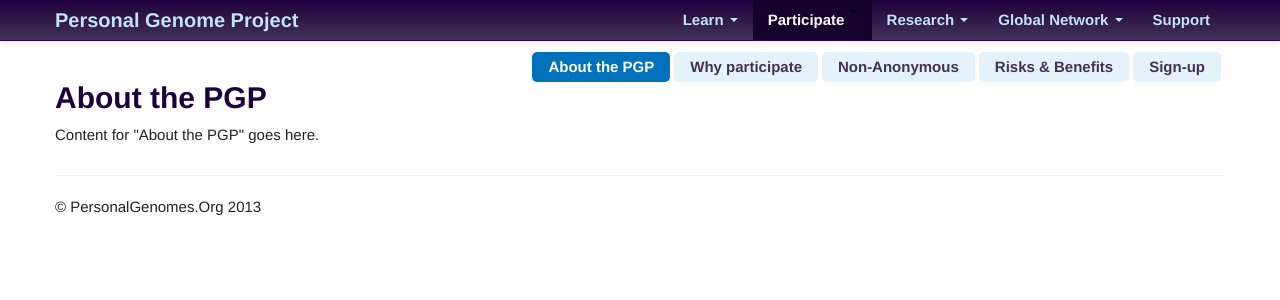
After one commit to geochurch/www_personalgenomes_org, a Django app: page /pgp in a window 1280 px wide. The commit adds this page. Shown: the top 300 px of the page. Run offline with Django 3.2, Linux system fonts and the light colour scheme; some libraries are stand-ins or nearby versions.

Commit message:
Add menu_participate template and 'pgp' page

```diff
--- a/templates/www_personalgenomes_org/index.html
+++ b/templates/www_personalgenomes_org/index.html
@@ -67,7 +67,6 @@
 
 	  <ul class="nav pull-right">
 
-
 	    {% block navbar_learn %}
             <li class="dropdown">
               <a href="#" class="dropdown-toggle" data-toggle="dropdown">Learn <b class="caret"></b></a>
@@ -89,13 +88,11 @@
             <li class="dropdown">
               <a href="#" class="dropdown-toggle" data-toggle="dropdown">Participate <b class="caret"></b></a>
               <ul class="dropdown-menu">
-		<li><a href="/whyparticipate">Why Participate?</a></li>
-		<li><a href="/participate">Participation Overview</a></li>
-		<li><a href="/howitworks">Protocols Summary</a></li>
-		<li><a href="/considerations">Considerations</a></li>
-		<li><a href="/consent">Documents</a></li>
-		<li><a href="/medicalcenters">Medical Centers</a></li>
-		<li><a href="/signup">Sign Up</a><li>
+		<li><a href="{% url 'pgp' %}">About the PGP</a></li>
+		<li><a href="#">Why participate</a></li>
+		<li><a href="#">Non-Anonymous</a></li>
+		<li><a href="#">Risks & Benefits</a></li>
+		<li><a href="#">Sign-up</a></li>
 		<li class="divider"></li>
 		<li><a href="https://my.personalgenomes.org/login"><i class="icon-external-link-sign"></i> Participant Log In</a></li>
               </ul>
--- /dev/null
+++ b/templates/www_personalgenomes_org/menu_participate.html
@@ -0,0 +1,15 @@
+{% extends "www_personalgenomes_org/index.html" %}
+
+{% block navbar_participate %}
+<li class="active"><a href="#">Participate <b class="caret"></b></a></li>
+{% endblock navbar_participate %}
+
+{% block navpills %}
+<ul class="nav nav-pills pull-right" style="margin-top:-20px;" >
+  <li><a href="{% url 'pgp' %}">About the PGP</a></li>
+  <li><a href="#">Why participate</a></li>
+  <li><a href="#">Non-Anonymous</a></li>
+  <li><a href="#">Risks & Benefits</a></li>
+  <li><a href="#">Sign-up</a></li>
+</ul>
+{% endblock navpills %}
--- /dev/null
+++ b/templates/www_personalgenomes_org/pgp.html
@@ -0,0 +1,9 @@
+{% extends "www_personalgenomes_org/menu_participate.html" %}
+
+{% block main %}
+
+<h2>About the PGP</h2>
+
+<p>Content for "About the PGP" goes here.</p>
+
+{% endblock main %}
--- a/www_personalgenomes_org/urls.py
+++ b/www_personalgenomes_org/urls.py
@@ -49,8 +49,14 @@ urlpatterns = patterns(
         TemplateView.as_view(template_name='www_personalgenomes_org/publications.html'),
         name='publications'),
 
+    # Participate pages
+    url(r'^pgp/?$',
+        TemplateView.as_view(template_name='www_personalgenomes_org/pgp.html'),
+        name='pgp'),
+
     # Redirects
     url(r'^international.html/?$', ReverseRedirectView.as_view(url='network')),
     url(r'^about.html/?$', ReverseRedirectView.as_view(url='about-us')),
     url(r'^people.html/?$', ReverseRedirectView.as_view(url='about-us')),
+    url(r'^project.html/?$', ReverseRedirectView.as_view(url='pgp')),
 )
```
